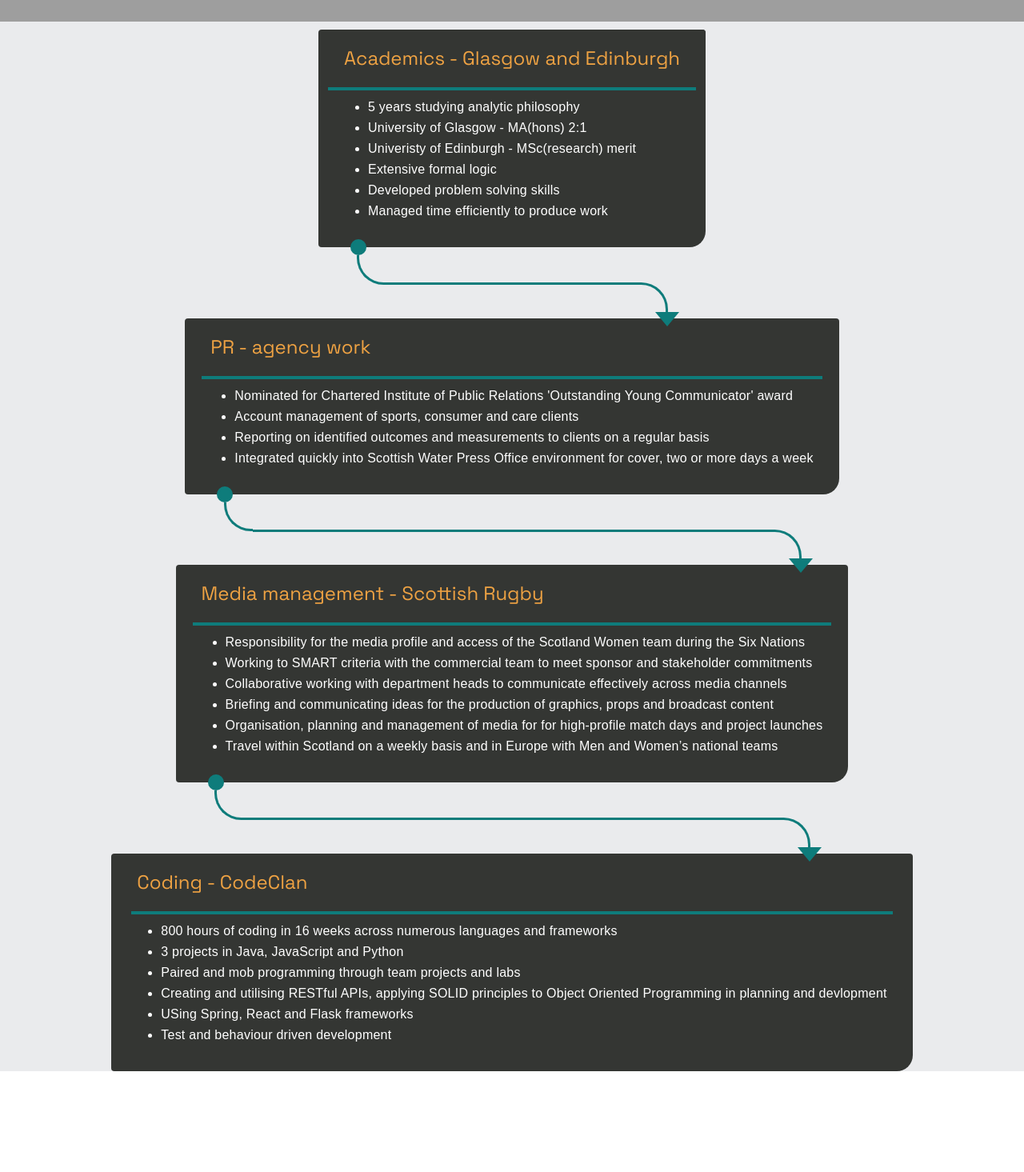
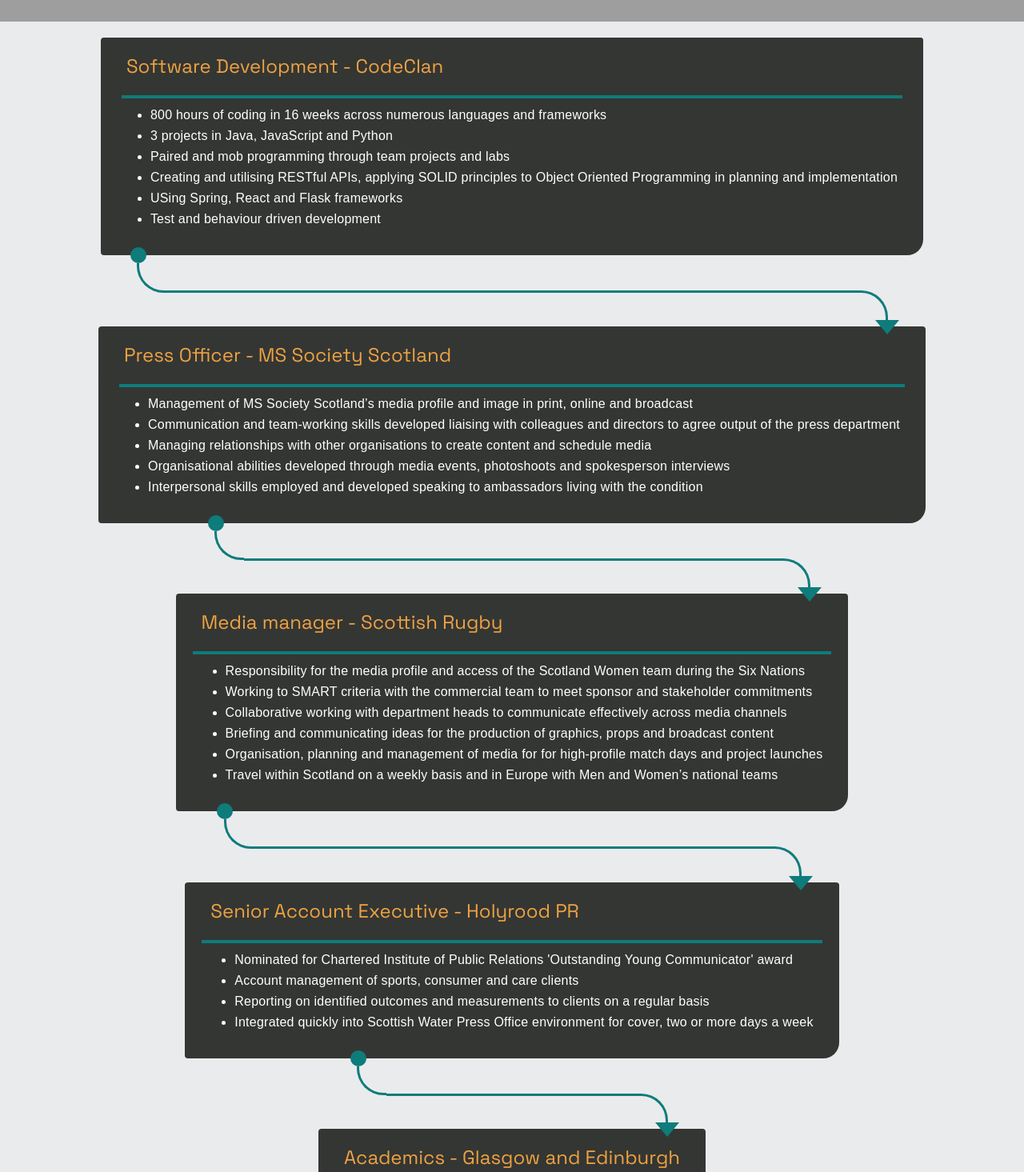
Before and after one commit to StrtMilne/portfolio-site, a React (Create React App) app: page /experience in a window 1280 px wide. Shown: the part 165-1630 px from the top of the page at 80% size. Before the commit the page ends 1504 px from the top, so only its background shows below. Built offline with nearby package versions, Linux system fonts and the light colour scheme; grey boxes are pictures that could not be loaded; a web font is replaced by a local one.

Commit message:
minor tweaks to style

```diff
--- a/src/components/ProjectsList.js
+++ b/src/components/ProjectsList.js
@@ -8,7 +8,7 @@
         {
             name: "Pandemic boardgame | Ongoing | Java, JavaScript",
             link: "https://github.com/StrtMilne/Mini-Pandemic-Game",
-            blurb: "Browser game that based on the boardgame 'Pandemic. Back-end and game logic written in Java modelling 2 decks of cards, players pieces (including different roles) and numerous different board pieces. Front end to be written in JavaScript and React."
+            blurb: "Browser game based on the boardgame 'Pandemic'. Back-end and game logic written in Java modelling 2 decks of cards, players pieces (including different roles) and numerous different board pieces. Front end to be written in JavaScript and React."
         },
         {
             name: "Monacode | 9 days | Java, JavaScript",
--- a/src/containers/Experience.js
+++ b/src/containers/Experience.js
@@ -9,6 +9,91 @@
         <div class="card">
           <div class="card-text">
             <h3 class="head">
+                Software Development - CodeClan
+            </h3>
+            <div className="divider" />
+            <ul class="main-text">
+                <li>800 hours of coding in 16 weeks across numerous languages and frameworks</li>
+                <li>3 projects in Java, JavaScript and Python</li>
+                <li>Paired and mob programming through team projects and labs</li>
+                <li>Creating and utilising RESTful APIs, applying SOLID principles to Object Oriented Programming in planning and implementation</li>
+                <li>USing Spring, React and Flask frameworks</li>
+                <li>Test and behaviour driven development</li>
+            </ul>
+          </div>
+        </div>
+        <div class="card">
+            <div class="line-container">
+                    <div class="dot top"></div>
+                    <div class="top-line"></div>
+                    <div class="bottom-line"></div>
+                    <div class="bottom"></div>
+                </div>
+            <div class="card-text">
+                <h3 class="head non-initial">
+                    Press Officer - MS Society Scotland
+                </h3>
+                <div className="divider" />
+                <ul class="main-text">
+                    <li>Management of MS Society Scotland’s media profile and image in print, online and broadcast</li>
+                    <li>Communication and team-working skills developed liaising with colleagues and directors to agree output of the press department</li>
+                    <li>Managing relationships with other organisations to create content and schedule media</li>
+                    <li>Organisational abilities developed through media events, photoshoots and spokesperson interviews</li>
+                    <li>Interpersonal skills employed and developed speaking to ambassadors living with the condition</li>
+                </ul>
+            </div>
+        </div>
+        <div class="card">
+        <div class="line-container">
+                <div class="dot top"></div>
+                <div class="top-line"></div>
+                <div class="bottom-line"></div>
+                <div class="bottom"></div>
+            </div>
+          <div class="card-text">
+            <h3 class="head non-initial">
+                Media manager - Scottish Rugby
+            </h3>
+            <div className="divider" />
+            <ul class="main-text">
+                <li>Responsibility for the media profile and access of the Scotland Women team during the Six Nations</li>
+                <li>Working to SMART criteria with the commercial team to meet sponsor and stakeholder commitments</li>
+                <li>Collaborative working with department heads to communicate effectively across media channels</li>
+                <li>Briefing and communicating ideas for the production of graphics, props and broadcast content</li>
+                <li>Organisation, planning and management of media for for high-profile match days and project launches</li>
+                <li>Travel within Scotland on a weekly basis and in Europe with Men and Women’s national teams</li>
+            </ul>
+          </div>
+        </div>
+        <div class="card">
+            <div class="line-container">
+                <div class="dot top"></div>
+                <div class="top-line"></div>
+                <div class="bottom-line"></div>
+                <div class="bottom"></div>
+            </div>
+          <div class="card-text">
+            <h3 class="head non-initial">
+                Senior Account Executive - Holyrood PR
+            </h3>
+            <div className="divider" />
+            <ul class="main-text">
+                <li>Nominated for Chartered Institute of Public Relations 'Outstanding Young Communicator' award</li>
+                <li>Account management of sports, consumer and care clients</li>
+                <li>Reporting on identified outcomes and measurements to clients on a regular basis</li>
+                <li>Integrated quickly into Scottish Water Press Office environment for cover, two or more days a week</li>
+            </ul>
+          </div>
+        </div>
+        <div class="card">
+            <div class="line-container">
+                <div class="dot top"></div>
+                <div class="top-line"></div>
+                <div class="bottom-line"></div>
+                <div class="bottom"></div>
+            </div>
+          <div class="card-text">
+            <h3 class="head non-initial">
                 Academics - Glasgow and Edinburgh
             </h3>
             <div className="divider" />
@@ -21,70 +106,6 @@
                 <li>Managed time efficiently to produce work</li>
             </ul>
           </div>
-            <div class="line-container">
-                <div class="dot top"></div>
-                <div class="top-line"></div>
-                <div class="bottom-line"></div>
-                <div class="bottom"></div>
-            </div>
-        </div>
-        <div class="card">
-          <div class="card-text">
-            <h3 class="head non-initial">
-                PR - agency work
-            </h3>
-            <div className="divider" />
-            <ul class="main-text">
-                <li>Nominated for Chartered Institute of Public Relations 'Outstanding Young Communicator' award</li>
-                <li>Account management of sports, consumer and care clients</li>
-                <li>Reporting on identified outcomes and measurements to clients on a regular basis</li>
-                <li>Integrated quickly into Scottish Water Press Office environment for cover, two or more days a week</li>
-            </ul>
-          </div>
-          <div class="line-container">
-                <div class="dot top"></div>
-                <div class="top-line"></div>
-                <div class="bottom-line"></div>
-                <div class="bottom"></div>
-            </div>
-        </div>
-        <div class="card">
-          <div class="card-text">
-            <h3 class="head non-initial">
-                Media management - Scottish Rugby
-            </h3>
-            <div className="divider" />
-            <ul class="main-text">
-                <li>Responsibility for the media profile and access of the Scotland Women team during the Six Nations</li>
-                <li>Working to SMART criteria with the commercial team to meet sponsor and stakeholder commitments</li>
-                <li>Collaborative working with department heads to communicate effectively across media channels</li>
-                <li>Briefing and communicating ideas for the production of graphics, props and broadcast content</li>
-                <li>Organisation, planning and management of media for for high-profile match days and project launches</li>
-                <li>Travel within Scotland on a weekly basis and in Europe with Men and Women’s national teams</li>
-            </ul>
-          </div>
-          <div class="line-container">
-                <div class="dot top"></div>
-                <div class="top-line"></div>
-                <div class="bottom-line"></div>
-                <div class="bottom"></div>
-            </div>
-        </div>
-        <div class="card">
-          <div class="card-text">
-            <h3 class="head non-initial">
-                Coding - CodeClan
-            </h3>
-            <div className="divider" />
-            <ul class="main-text">
-                <li>800 hours of coding in 16 weeks across numerous languages and frameworks</li>
-                <li>3 projects in Java, JavaScript and Python</li>
-                <li>Paired and mob programming through team projects and labs</li>
-                <li>Creating and utilising RESTful APIs, applying SOLID principles to Object Oriented Programming in planning and devlopment</li>
-                <li>USing Spring, React and Flask frameworks</li>
-                <li>Test and behaviour driven development</li>
-            </ul>
-          </div>
         </div>
       </div>
     )
--- a/src/static/Container.css
+++ b/src/static/Container.css
@@ -65,6 +65,7 @@
 .list-item {
     padding: 10px;
     background-color: #0E7C7B;
+    color: white;
     border-radius: 4px;
     margin: 1px 3px 1px 2px;
 }
--- a/src/static/Experience.css
+++ b/src/static/Experience.css
@@ -37,6 +37,8 @@
 .card-text {
   width: auto;
   height: fit-content;
+
+  margin: 10px 0 0 0;
 
   background-color: #343633;
   color: white;
@@ -113,7 +115,7 @@
 .top {
   background-color: #0E7C7B;
 
-  top: -10px;
+  top: -20px;
   left: 40px;
 }
 
@@ -135,7 +137,7 @@
   border-radius:0 0 0 33.5px;
 
   position: relative;
-  top: -10px;
+  top: -20px;
   left: 48.5px;
 
 
@@ -151,7 +153,7 @@
 
     position: relative;
     left: 85px;
-    margin: -12.5px 0 0 0 ;
+    margin: -22.5px 0 0 0 ;
   }
 
   .divider {
--- a/src/static/LandingPage.css
+++ b/src/static/LandingPage.css
@@ -16,7 +16,9 @@
     display: inline;
 }
 
-
+.landing-title {
+    font-size: 35px;
+}
 
 @keyframes blink {
     0% { opacity: 1; }
--- a/src/static/Project.css
+++ b/src/static/Project.css
@@ -33,12 +33,11 @@
 }
 
 .project-blurb {
-    background-color: #EAEBED;
-    border: solid 3px #EAEBED;
+    background-color: white;
     border-radius: 0 0 25px 4px;
     font-family: 'Chivo', sans-serif;
     margin: 0;
-    padding: 15px 20px;
+    padding: 10px 5px;
     display: flex;
     grid-area: text;
 }
```
